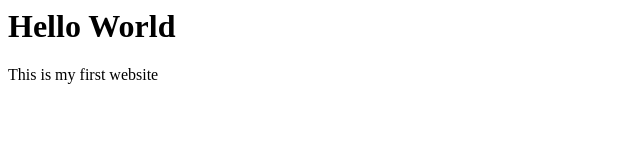
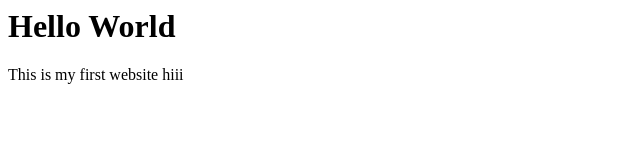
Before and after one commit to QistinaRoslanQR/QistinaRoslanQR.github.io, a plain HTML site: page index.html in a window 1280 px wide. Shown: the full height of the page, 0-640 px from the left. Drawn offline with Linux system fonts and the light colour scheme.

Commit message:
Update index.html

```diff
--- a/index.html
+++ b/index.html
@@ -1,2 +1,2 @@
 <h1>Hello World</h1>
-<p>This is my first website</p>
+<p>This is my first website hiii</p>
```
